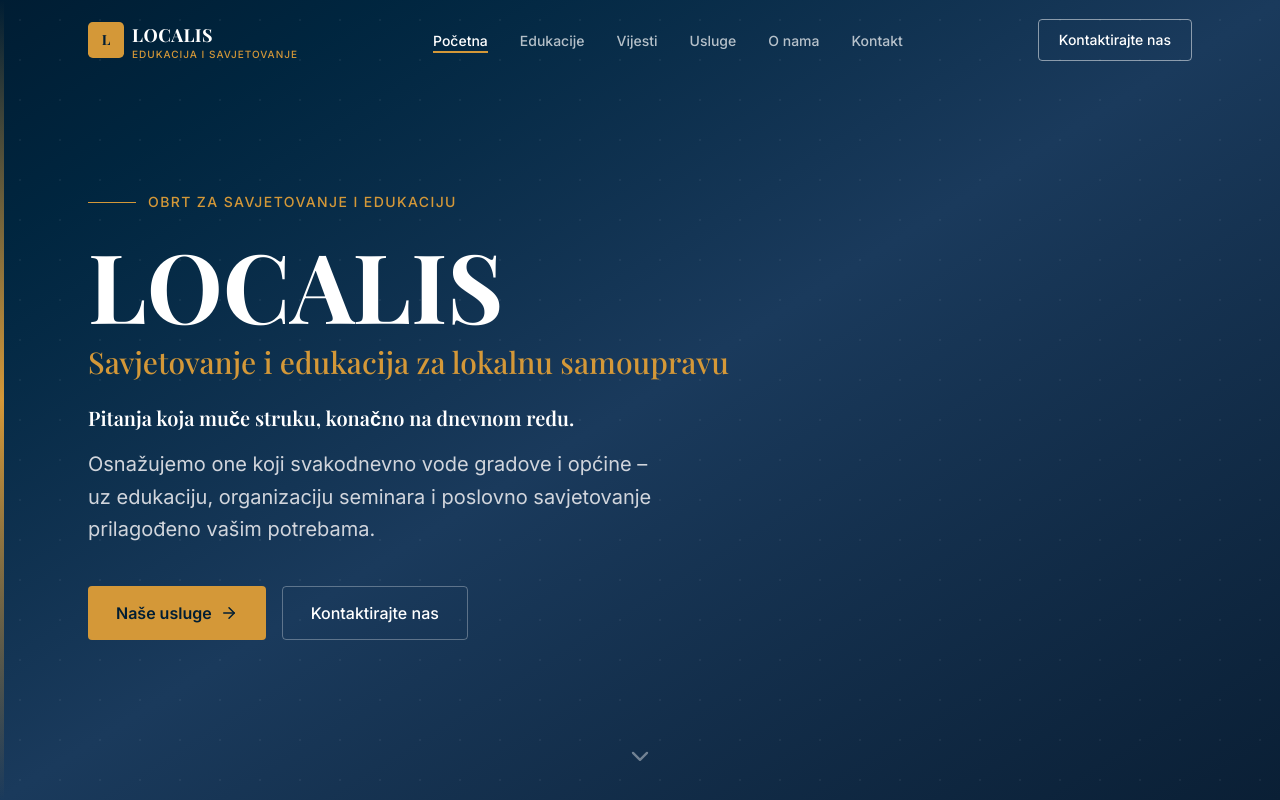
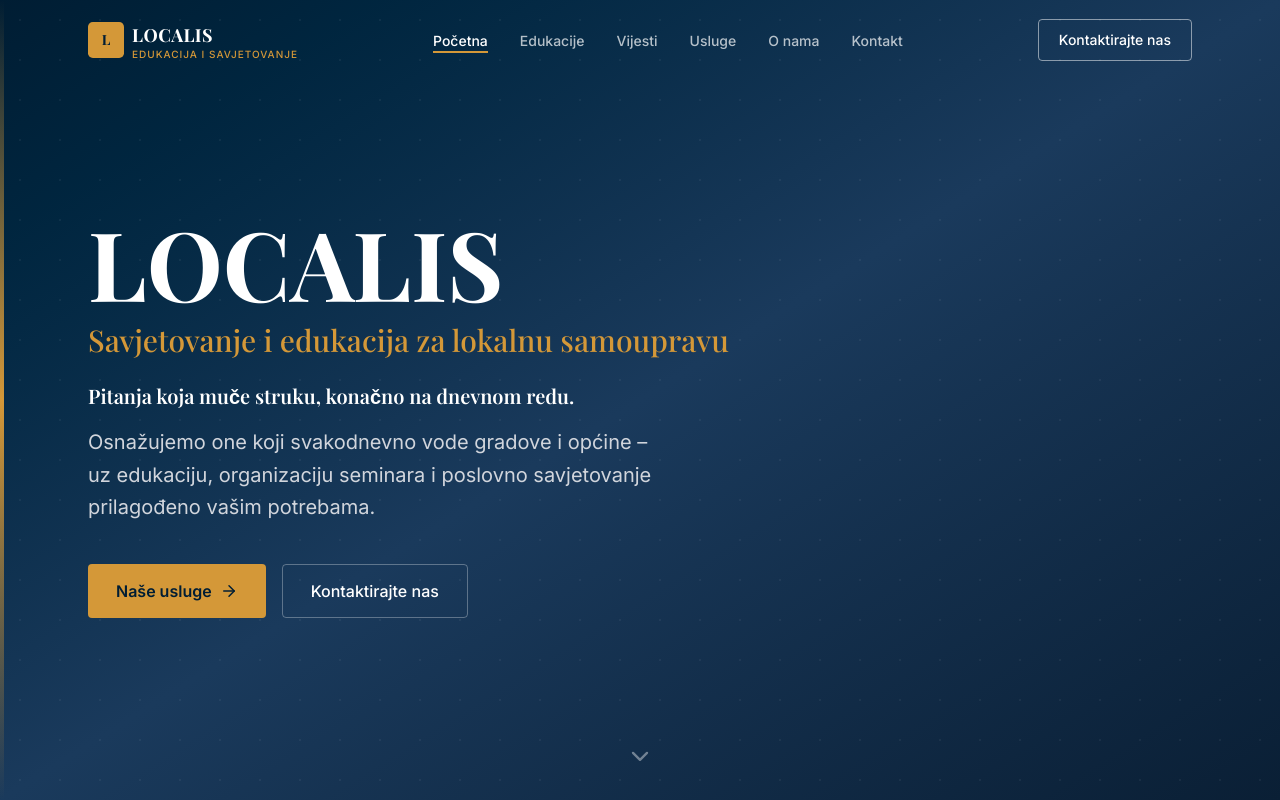
Before and after one commit to dejunga/localis, a Next.js app: page / in a window 1280 px wide. Shown: the top 800 px of the page. Built offline with nearby package versions, Linux system fonts and the light colour scheme; a web font is replaced by a local one.

Commit message:
Remove "Obrt za savjetovanje i edukaciju" kicker from hero

```diff
--- a/components/sections/Hero.tsx
+++ b/components/sections/Hero.tsx
@@ -27,18 +27,6 @@ export default function Hero() {
       {/* Content */}
       <div className="relative max-w-6xl mx-auto px-6 pt-28 pb-20 w-full">
         <div className="max-w-3xl">
-          <motion.div
-            initial={{ opacity: 0, y: 20 }}
-            animate={{ opacity: 1, y: 0 }}
-            transition={{ duration: 0.6 }}
-            className="flex items-center gap-3 mb-6"
-          >
-            <div className="h-px w-12 bg-[var(--gold)]" />
-            <span className="text-[var(--gold)] text-sm font-medium uppercase tracking-widest">
-              Obrt za savjetovanje i edukaciju
-            </span>
-          </motion.div>
-
           <motion.h1
             initial={{ opacity: 0, y: 30 }}
             animate={{ opacity: 1, y: 0 }}
```
